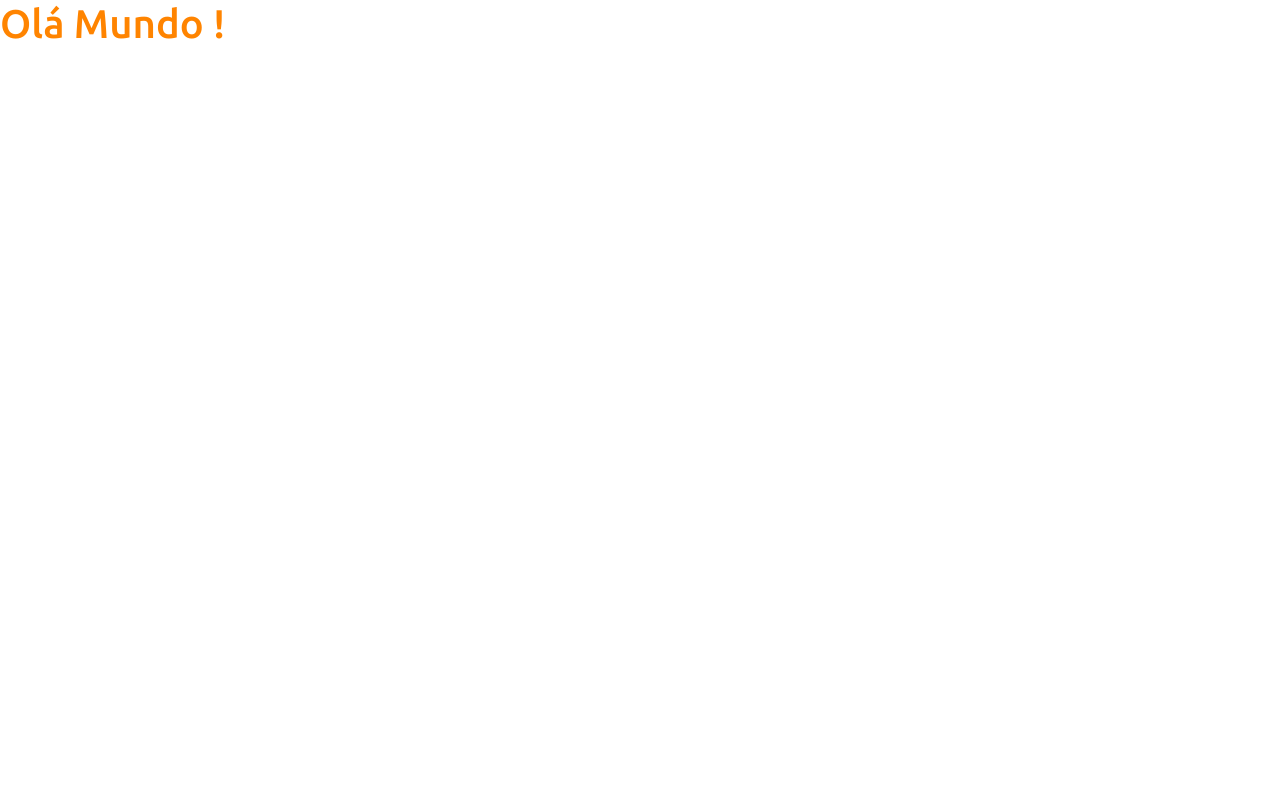
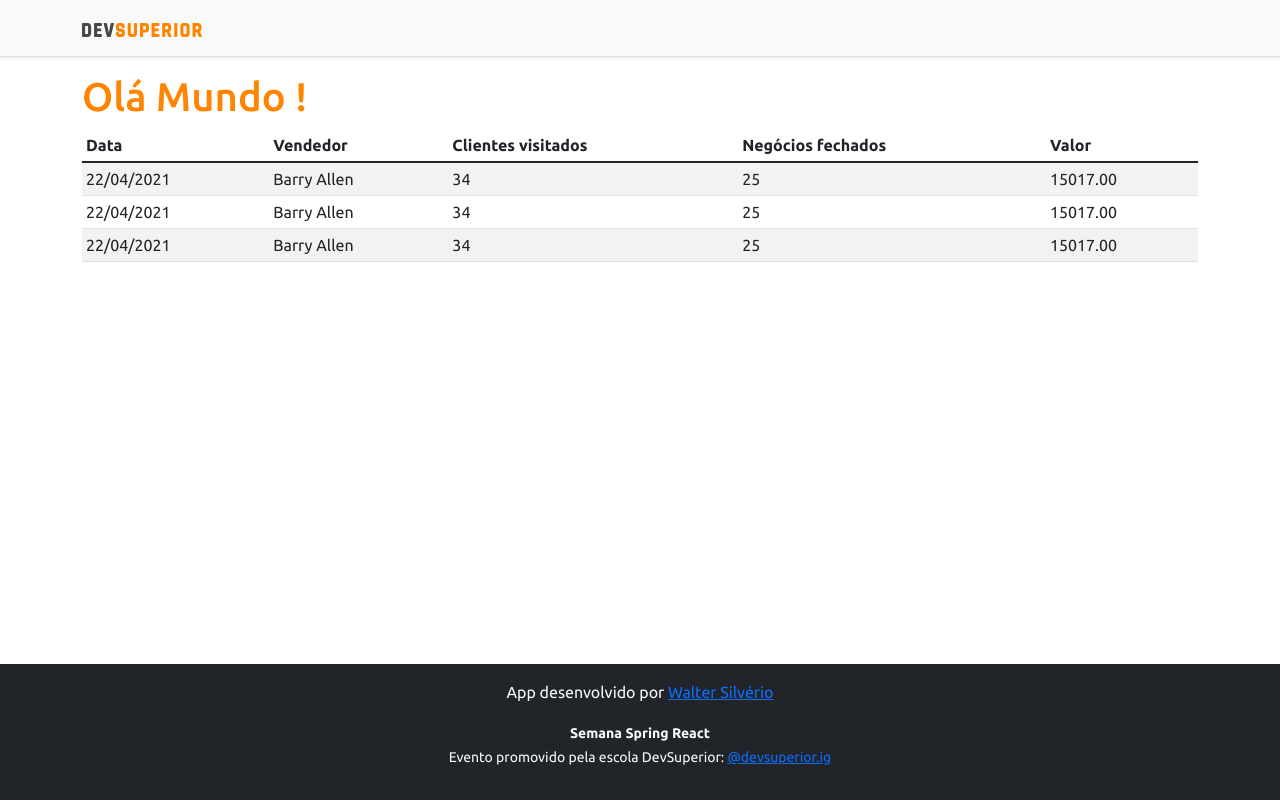
Before and after one commit to waltersilveriojr/projeto-sds4, a React (Create React App) app in the folder frontend/: page / in a window 1280 px wide. Built offline with nearby package versions, Linux system fonts and the light colour scheme.

Commit message:
Basic static components

```diff
--- a/frontend/src/App.tsx
+++ b/frontend/src/App.tsx
@@ -1,8 +1,17 @@
+import DataTable from "./components/DataTable";
+import Footer from "./components/Footer";
+import NavBar from "./components/NavBar";
+
 function App() {
   return (
-    <div>
-      <h1 className="text-primary">Olá Mundo !</h1>
-    </div>
+    <>
+      <NavBar/>
+      <div className="container">
+        <h1 className="text-primary">Olá Mundo !</h1>
+        <DataTable></DataTable>
+      </div>
+      <Footer/>
+    </>
   );
 }
 
--- /dev/null
+++ b/frontend/src/components/DataTable/index.tsx
@@ -0,0 +1,42 @@
+const DataTable = () => {
+  return (
+    <div className="table-responsive">
+      <table className="table table-striped table-sm">
+        <thead>
+          <tr>
+            <th>Data</th>
+            <th>Vendedor</th>
+            <th>Clientes visitados</th>
+            <th>Negócios fechados</th>
+            <th>Valor</th>
+          </tr>
+        </thead>
+        <tbody>
+          <tr>
+            <td>22/04/2021</td>
+            <td>Barry Allen</td>
+            <td>34</td>
+            <td>25</td>
+            <td>15017.00</td>
+          </tr>
+          <tr>
+            <td>22/04/2021</td>
+            <td>Barry Allen</td>
+            <td>34</td>
+            <td>25</td>
+            <td>15017.00</td>
+          </tr>
+          <tr>
+            <td>22/04/2021</td>
+            <td>Barry Allen</td>
+            <td>34</td>
+            <td>25</td>
+            <td>15017.00</td>
+          </tr>
+        </tbody>
+      </table>
+    </div>
+  );
+};
+
+export default DataTable;
--- /dev/null
+++ b/frontend/src/components/Footer/index.tsx
@@ -0,0 +1,34 @@
+const Footer = () => {
+  return (
+    <footer className="footer mt-auto py-3 bg-dark">
+      <div className="container">
+        <p className="text-light">
+          App desenvolvido por{" "}
+          <a
+            href="https://github.com/waltersilveriojr"
+            target="_blank"
+            rel="noreferrer"
+          >
+            Walter Silvério
+          </a>
+        </p>
+        <p className="text-light">
+          <small>
+            <strong>Semana Spring React</strong>
+            <br />
+            Evento promovido pela escola DevSuperior:{" "}
+            <a
+              href="https://instagram.com/waltersilverio.ig"
+              target="_blank"
+              rel="noreferrer"
+            >
+              @devsuperior.ig
+            </a>
+          </small>
+        </p>
+      </div>
+    </footer>
+  );
+};
+
+export default Footer;
--- /dev/null
+++ b/frontend/src/components/NavBar/index.tsx
@@ -0,0 +1,14 @@
+import ImgDsDark from 'assets/img/ds-dark.svg';
+const NavBar = () => {
+  return (
+    <div className="d-flex flex-column flex-md-row align-items-center p-3 px-md-4 mb-3 bg-light border-bottom shadow-sm">
+      <div className="container">
+        <nav className="my-2 my-md-0 mr-md-3">
+          <img src={ImgDsDark} alt="DevSuperior" width="120" />
+        </nav>
+      </div>
+    </div>
+  );
+};
+
+export default NavBar;
```
Also changed, not shown: frontend/src/assets/img/ds-dark.svg (added).
